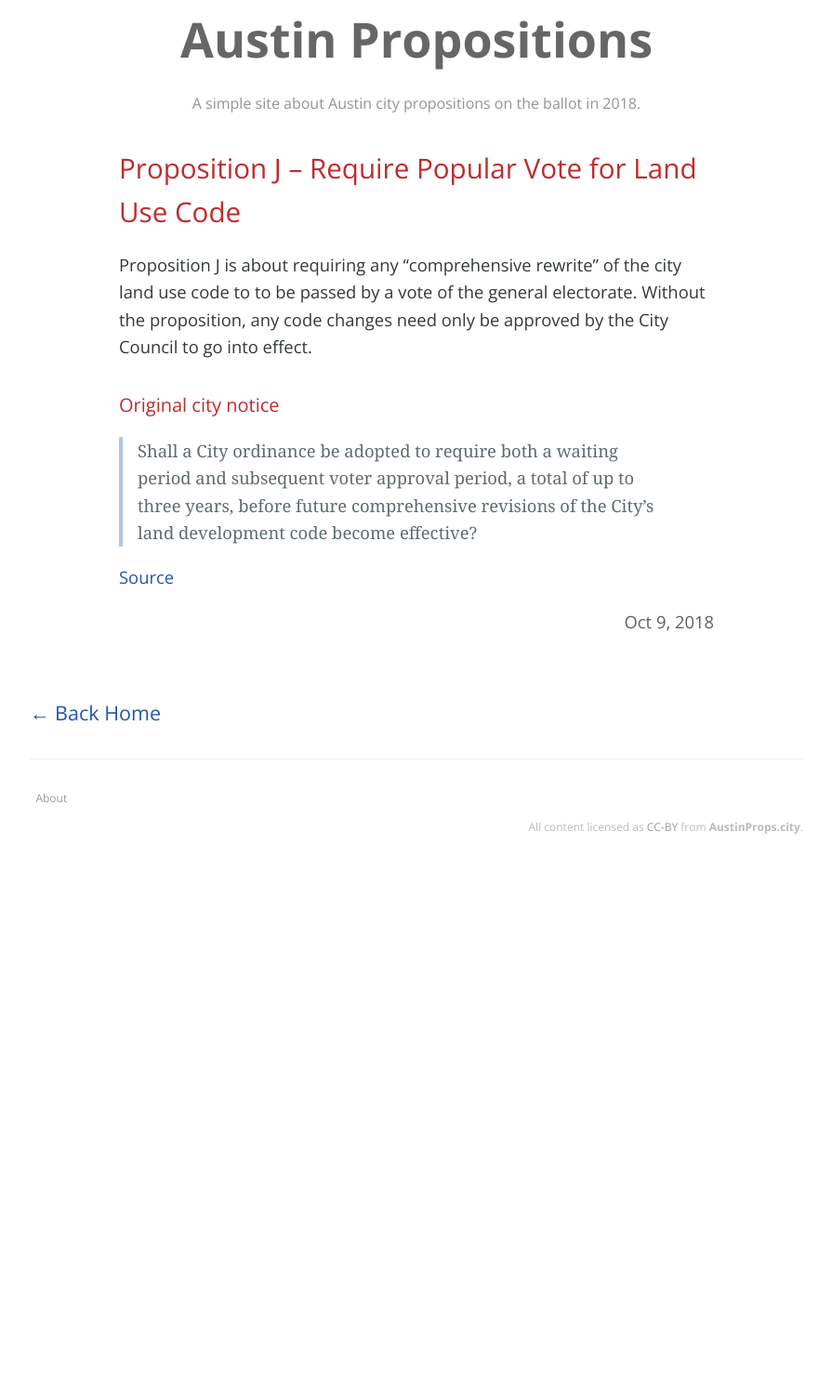
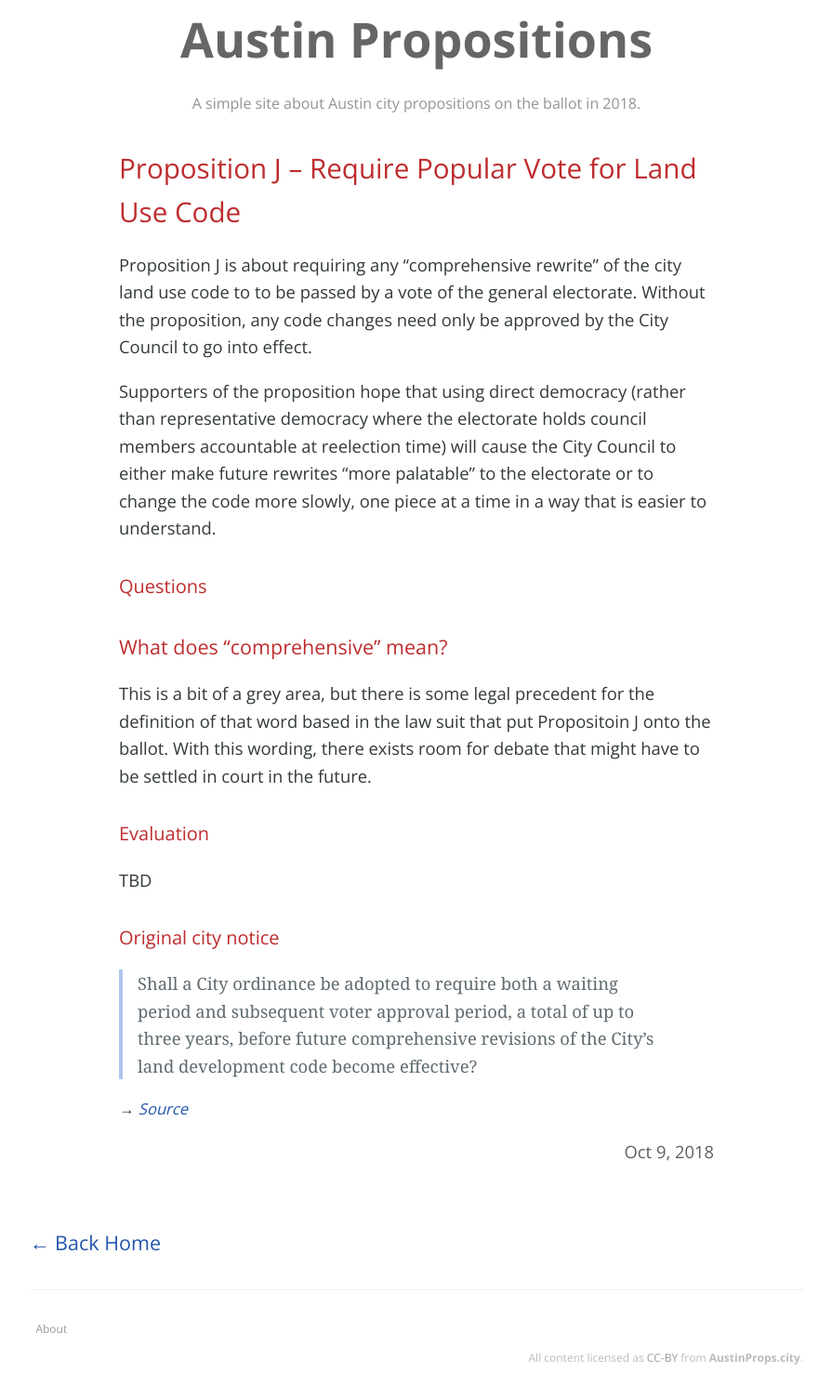
Before and after one commit to h3h/austinprops.city, a Jekyll site: the page built from _posts/2018-10-09-proposition-j.md, in a window 1280 px wide. Shown: the whole page at 93% size, without its empty margins (192-1087 px from the left). Built offline with Jekyll 4.4.1, drawn with Linux system fonts in a browser that asks for light colours; before the commit the page ends 920 px from its top, so only the background shows below that.

Commit message:
Initial page on Prop J

```diff
--- a/_posts/2018-10-09-proposition-j.md
+++ b/_posts/2018-10-09-proposition-j.md
@@ -9,6 +9,27 @@ use code to to be passed by a vote of the general electorate. Without the
 proposition, any code changes need only be approved by the City Council to go
 into effect.
 
+Supporters of the proposition hope that using direct democracy (rather than
+representative democracy where the electorate holds council members accountable
+at reelection time) will cause the City Council to either make future rewrites
+"more palatable" to the electorate or to change the code more slowly, one piece
+at a time in a way that is easier to understand.
+
+
+## Questions
+
+### What does "comprehensive" mean?
+
+This is a bit of a grey area, but there is some legal precedent for the
+definition of that word based in the law suit that put Propositoin J onto the
+ballot. With this wording, there exists room for debate that might have to be
+settled in court in the future.
+
+
+## Evaluation
+
+TBD
+
 
 ## Original city notice
 
@@ -16,4 +37,4 @@ into effect.
 > subsequent voter approval period, a total of up to three years, before future
 > comprehensive revisions of the City’s land development code become effective?
 
-[Source](https://www.austintexas.gov/edims/document.cfm?id=307013)
+<p class="source"><a href="https://www.austintexas.gov/edims/document.cfm?id=307013">Source</a></p>
```
